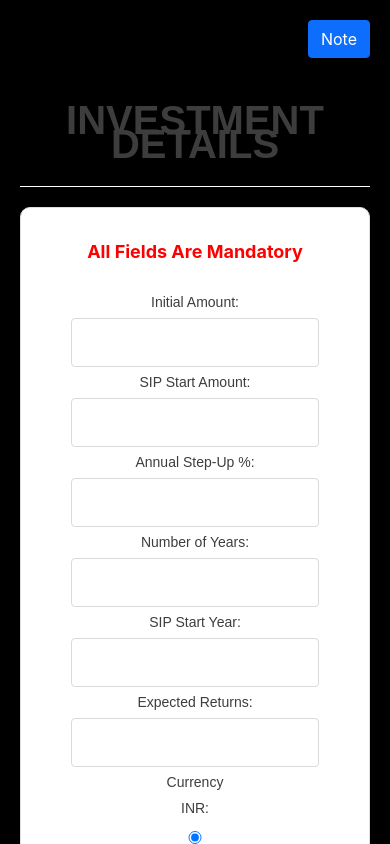
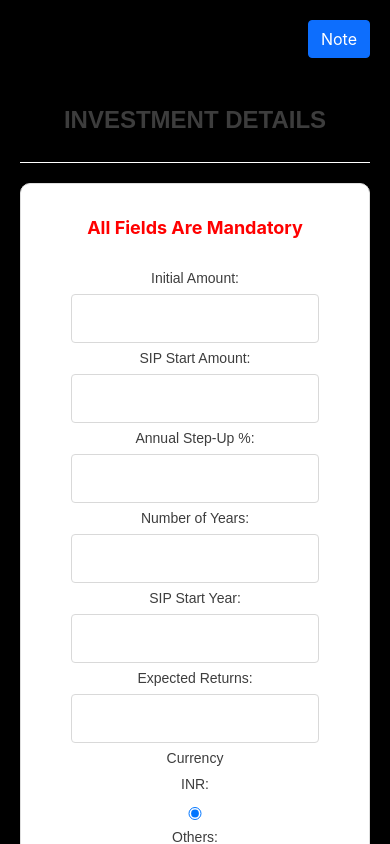
Before and after one commit to darkhorse1998/project-sip, a React (Create React App) app: page / in a window 390 px wide. Shown: the top 844 px of the page. Built offline with nearby package versions, Linux system fonts and the light colour scheme.

Commit message:
React Table media css

```diff
--- a/src/App.css
+++ b/src/App.css
@@ -29,3 +29,27 @@ body {
 .App-link {
   color: #61dafb;
 }
+
+/* Extra small devices (phones, 600px and down) */
+@media only screen and (max-width: 600px) {
+  .h1 {
+    color: aqua;
+  }
+}
+
+/* Small devices (portrait tablets and large phones, 600px and up) */
+@media only screen and (min-width: 600px) {}
+/* Medium devices (landscape tablets, 768px and up) */
+@media only screen and (min-width: 768px) {
+
+  [class*="col-"] {
+    width: 100%;
+  }
+
+}
+
+/* Large devices (laptops/desktops, 992px and up) */
+@media only screen and (min-width: 992px) {}
+
+/* Extra large devices (large laptops and desktops, 1200px and up) */
+@media only screen and (min-width: 1200px) {}
--- a/src/components/Excel/Excel.css
+++ b/src/components/Excel/Excel.css
@@ -14,4 +14,11 @@ h1 {
 .cardModified {
     width: fit-content;
     margin: 0 auto;
+    margin-top: 20px;
 }
+
+@media only screen and (max-width: 900px) {
+    h1 {
+      font-size: x-large;
+    }
+  }
--- a/src/components/Excel/Excel.js
+++ b/src/components/Excel/Excel.js
@@ -41,7 +41,7 @@ function Excel(props){
     return(
         <React.Fragment>
         <h1>SIP JOURNEY</h1>
-        <Table striped borderless hover responsive="sm" variant="dark" size="md">
+        <Table striped borderless hover responsive="sm" variant="dark" size="md" className="table">
             <thead>
                 <tr>
                     {tableHeaders.map((header)=>(
--- a/src/components/Form/Form.css
+++ b/src/components/Form/Form.css
@@ -67,3 +67,14 @@ h1 {
 .note {
   text-align: right;
 }
+
+.table-responsive-sm {
+  overflow: auto;
+  table-layout: auto !important;
+}
+
+@media only screen and (max-width: 900px) {
+  h1 {
+    font-size: x-large;
+  }
+}
```
